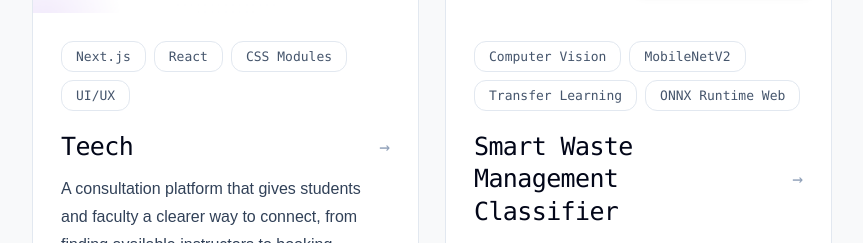
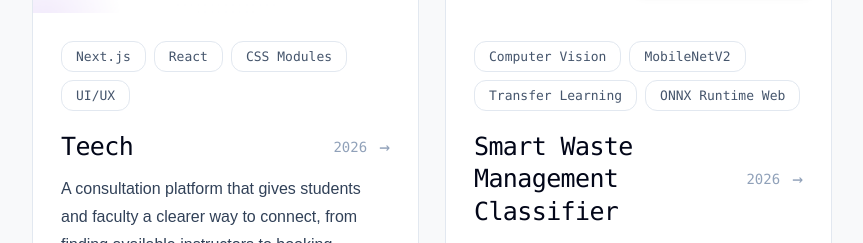
Before and after one commit to anniesrdnl/anniesrdnl_portfolio, a React (Vite) app: page / in a window 1280 px wide. Shown: the part 1120-1363 px from the top of the page, without its empty margins (358-1221 px from the left). Built offline with nearby package versions, Linux system fonts and the light colour scheme.

Commit message:
Show project year on cards

```diff
--- a/src/components/ProjectCard.jsx
+++ b/src/components/ProjectCard.jsx
@@ -32,12 +32,20 @@ function ProjectCard({ project }) {
             {project.title}
           </h3>
 
-          <span
-            className="project-card-arrow shrink-0 font-mono text-lg text-slate-400"
-            aria-hidden="true"
-          >
-            →
-          </span>
+          <div className="flex shrink-0 items-center gap-3">
+            {project.date && (
+              <time className="project-card-date font-mono text-sm text-slate-400">
+                {project.date}
+              </time>
+            )}
+
+            <span
+              className="project-card-arrow font-mono text-lg text-slate-400"
+              aria-hidden="true"
+            >
+              →
+            </span>
+          </div>
         </div>
 
         <p className="project-card-description text-slate-700">
```
